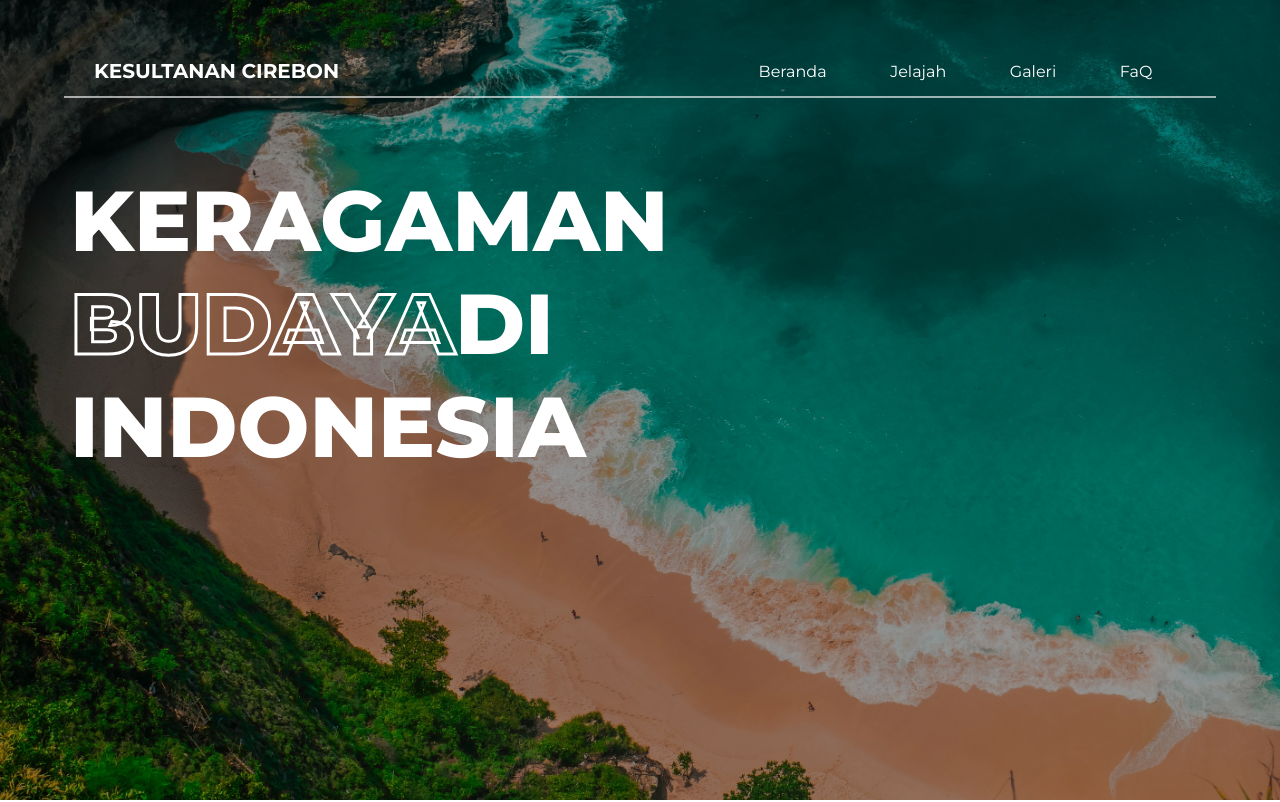
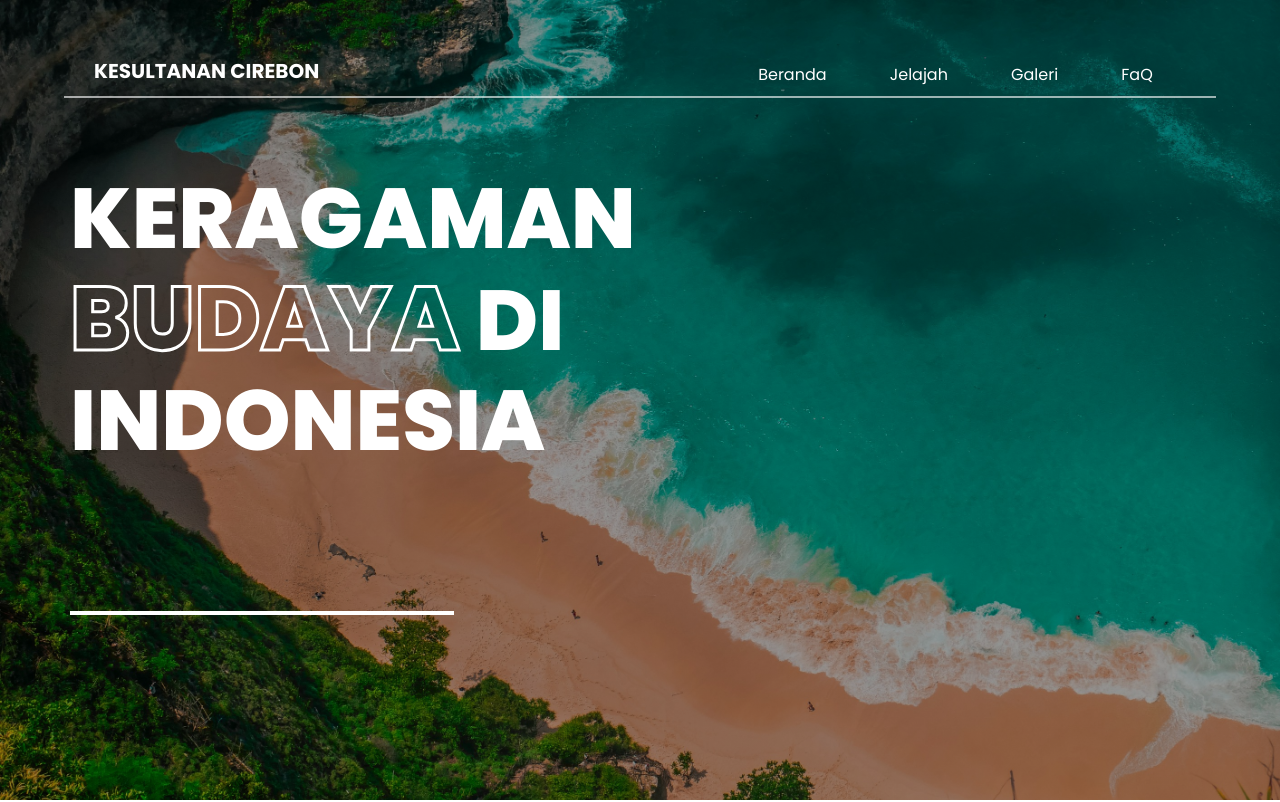
Before and after one commit to Olalaolele21/KesultananCirebon.github.io, a plain HTML site: page index.html in a window 1280 px wide. Drawn offline with Linux system fonts and the light colour scheme.

Commit message:
Menambahkan font poppins dan menambahkan outline

```diff
--- a/style.css
+++ b/style.css
@@ -1,8 +1,10 @@
+@import url('https://fonts.googleapis.com/css2?family=Poppins:ital,wght@0,100;0,200;0,300;0,400;0,500;0,600;0,700;0,800;0,900;1,100;1,200;1,300;1,400;1,500;1,600;1,700;1,800;1,900&display=swap');
+
 body {
     margin: 0;
     padding: 0;
     box-sizing: border-box;
-    font-family: "Montserrat", sans-serif;
+    font-family: "Poppins", sans-serif;
 }
 
 .container {
@@ -87,17 +89,28 @@ section .section-text .tagline {
     padding: 0 70px;
 }
 
+.tagline::before {
+    content: '';
+    width: 30%;
+    height: 4px;
+    background-color: white;
+    position: absolute;
+    bottom: 185px;
+    left: 70px;
+}
+
 section .section-text .tagline h1 {
     color: white;
     font-size: 85px;
     font-weight: 800;
+    line-height: 100px;
 }
 
 section .section-text .tagline h1 span {
     color: transparent;
     -webkit-text-fill-color: transparent;
     -webkit-text-stroke: 3px white;
-    font-size: 85px;
+    font-size: 90px;
     font-weight: 800;
 }
 
```
Also changed, not shown: index.html (+1 -1 lines).
